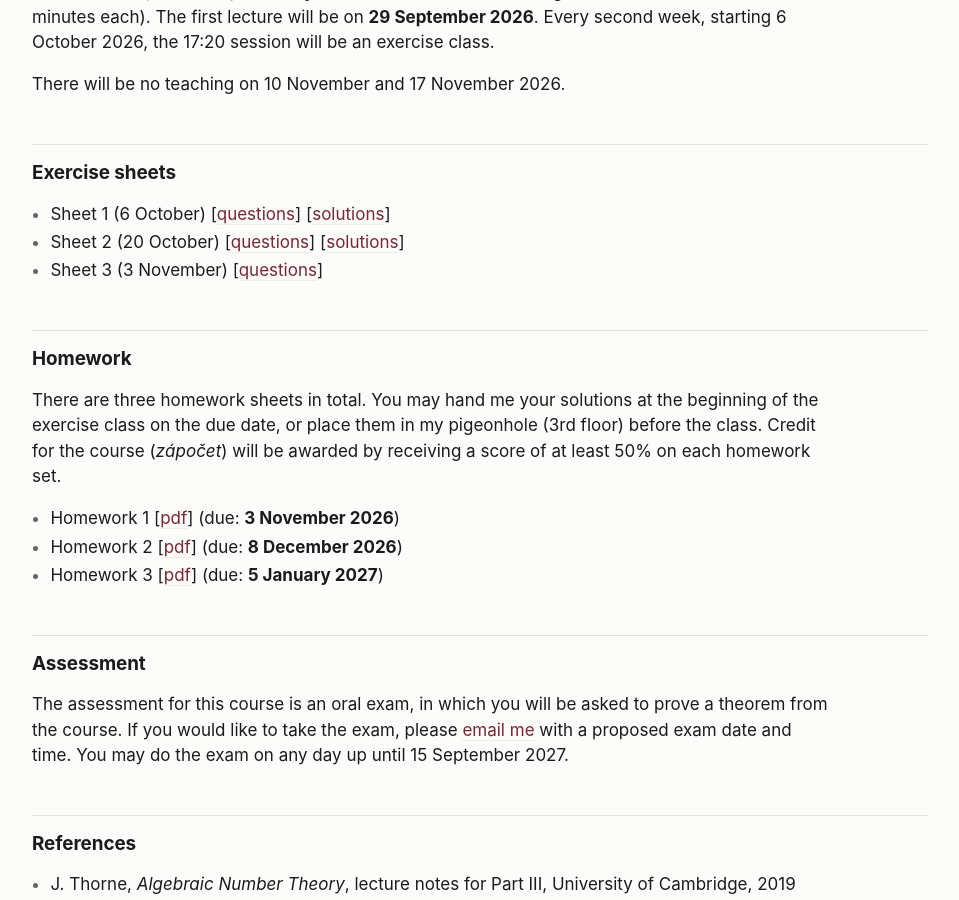
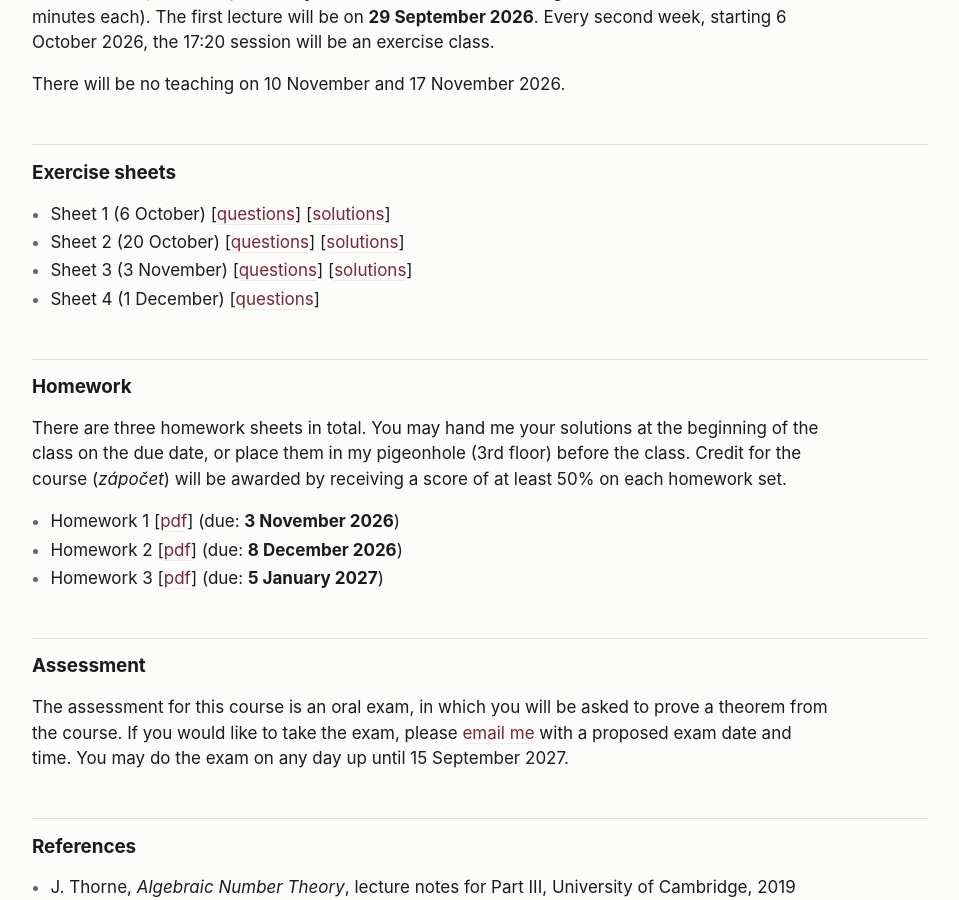
Before and after one commit to rvisser7/rvisser7.github.io, a Jekyll site: the page built from nmal431/index.md, in a window 1280 px wide and 900 px high, scrolled down 750 px. Shown: the whole window, without its empty margins (160-1119 px from the left). Built offline with Jekyll 4.4.1, drawn with Linux system fonts in a browser that asks for light colours.

Commit message:
Add link for exercise sheet 4 (and solutions for exercise sheet 3)

```diff
--- a/nmal431/index.md
+++ b/nmal431/index.md
@@ -29,15 +29,15 @@
 {: .dense}
 - Sheet 1 (6 October) [[questions]({{ site.nmal431_base }}/ex1.pdf)] [[solutions]({{ site.nmal431_base }}/sol1.pdf)]
 - Sheet 2 (20 October) [[questions]({{ site.nmal431_base }}/ex2.pdf)] [[solutions]({{ site.nmal431_base }}/sol2.pdf)]
-- Sheet 3 (3 November) [[questions]({{ site.nmal431_base }}/ex3.pdf)] {% comment %} [[solutions]({{ site.nmal431_base }}/sol3.pdf)]
-- Sheet 4 [[questions]({{ site.nmal431_base }}/ex4.pdf)] [[solutions]({{ site.nmal431_base }}/sol4.pdf)]
+- Sheet 3 (3 November) [[questions]({{ site.nmal431_base }}/ex3.pdf)]  [[solutions]({{ site.nmal431_base }}/sol3.pdf)]
+- Sheet 4 (1 December) [[questions]({{ site.nmal431_base }}/ex4.pdf)] {% comment %} [[solutions]({{ site.nmal431_base }}/sol4.pdf)]
 - Sheet 5 [[questions]({{ site.nmal431_base }}/ex5.pdf)] [[solutions]({{ site.nmal431_base }}/sol5.pdf)]
 - Sheet 6 [[questions]({{ site.nmal431_base }}/ex6.pdf)]
 {% endcomment %}
 
 ## Homework
 
-There are three homework sheets in total.  You may hand me your solutions at the beginning of the exercise class on the due date, or place them in my pigeonhole (3rd floor) before the class.   Credit for the course (*zápočet*) will be awarded by receiving a score of at least 50% on each homework set.
+There are three homework sheets in total.  You may hand me your solutions at the beginning of the class on the due date, or place them in my pigeonhole (3rd floor) before the class.   Credit for the course (*zápočet*) will be awarded by receiving a score of at least 50% on each homework set.
 
 {: .dense}
 - Homework 1 [[pdf]({{ site.nmal431_base }}/hw1.pdf)] (due: **3 November 2026**)
```
